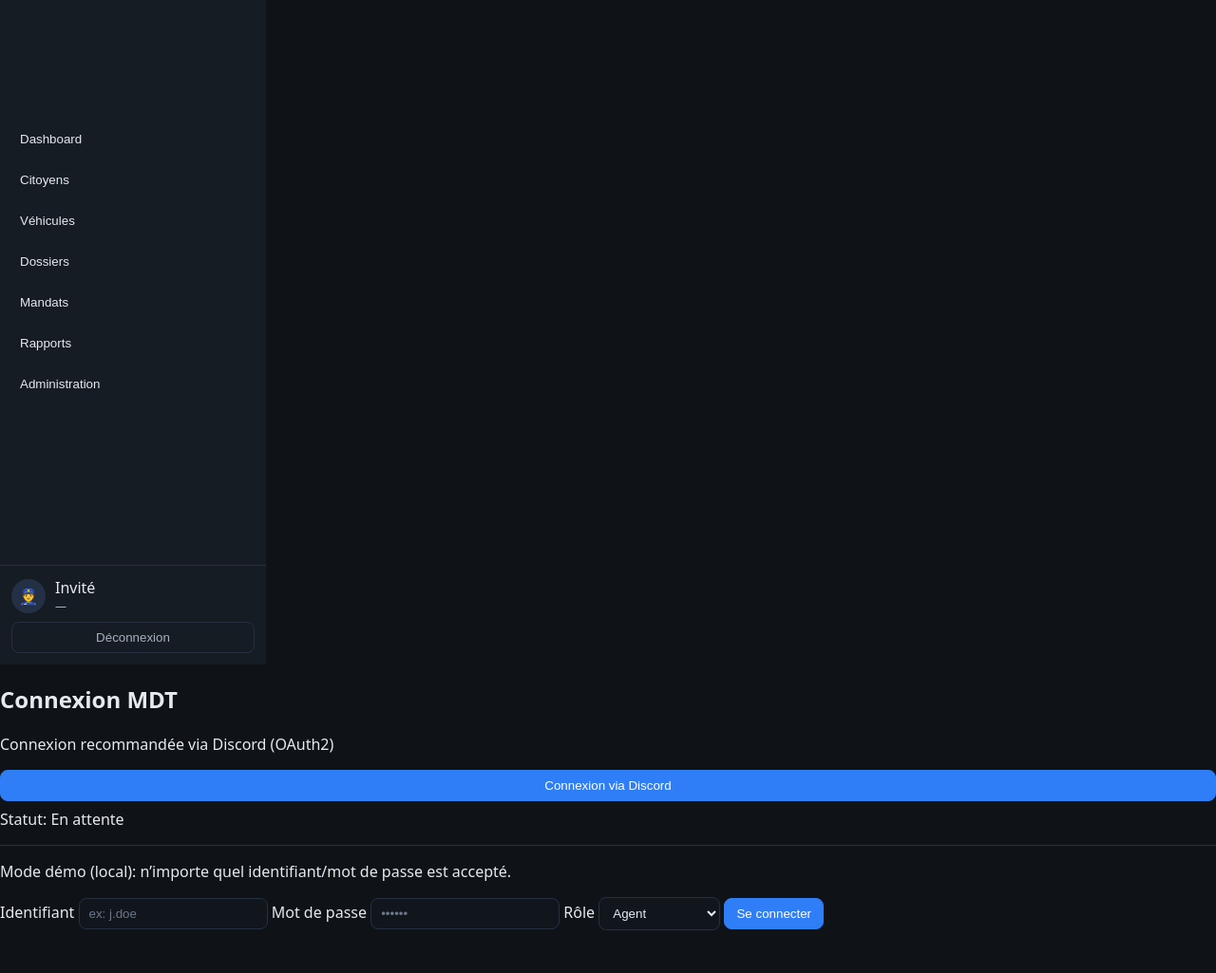
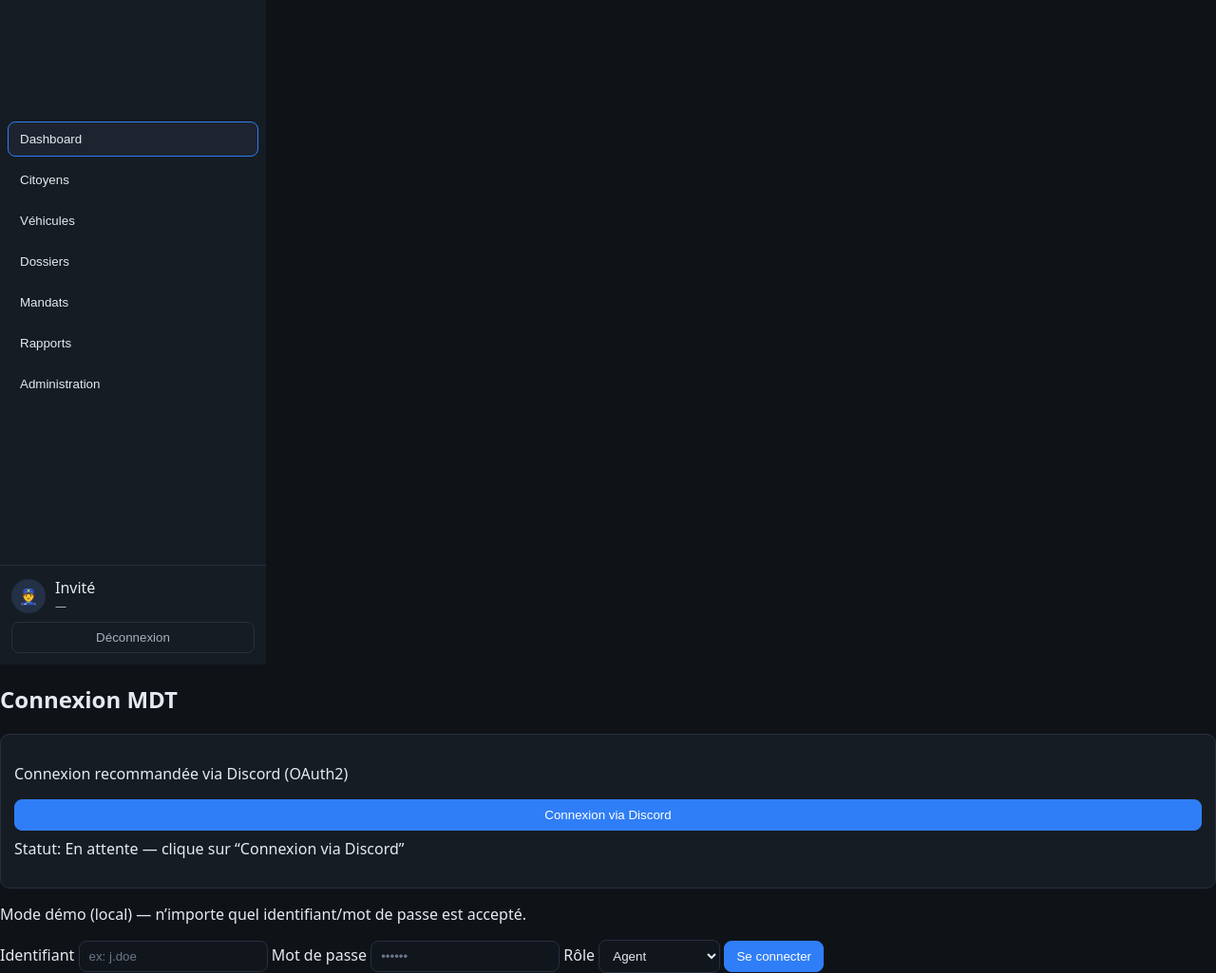
Before and after one commit to KynoxxI/MDT, a plain HTML site: page index.html in a window 1280 px wide. Shown: the part 100-1125 px from the top of the page at 95% size. Before the commit the page ends 1080 px from the top, so only its background shows below. Drawn offline with Linux system fonts and the light colour scheme.

Commit message:
Update connexion par discord index.html
Update connexion par discord index.html

```diff
--- a/index.html
+++ b/index.html
@@ -5,7 +5,7 @@
   <meta name="viewport" content="width=device-width, initial-scale=1.0"/>
   <title>LSPD Mobile Data Terminal</title>
   <link rel="stylesheet" href="styles.css"/>
-  <meta name="color-scheme" content="dark light">
+  <meta name="color-scheme" content="dark">
 </head>
 <body>
   <div id="app">
@@ -16,7 +16,7 @@
         <span class="brand-title">Mobile Data Terminal</span>
       </div>
       <nav class="nav">
-        <button data-route="dashboard" class="nav-item">Dashboard</button>
+        <button data-route="dashboard" class="nav-item active">Dashboard</button>
         <button data-route="citizens" class="nav-item">Citoyens</button>
         <button data-route="vehicles" class="nav-item">Véhicules</button>
         <button data-route="cases" class="nav-item">Dossiers</button>
@@ -26,7 +26,7 @@
       </nav>
       <div class="sidebar-bottom">
         <div class="user-info">
-          <div class="avatar">👮</div>
+          <div class="avatar" id="user-avatar">👮</div>
           <div>
             <div id="user-name">Invité</div>
             <div id="user-role" class="role">—</div>
@@ -73,7 +73,7 @@
     <form id="login-form" class="login-card">
       <h2>Connexion MDT</h2>
 
-      <div class="card" style="padding: 0; border: none; background: transparent;">
+      <div class="card soft">
         <p class="hint">Connexion recommandée via Discord (OAuth2)</p>
         <a id="discord-login-link" href="#" rel="noopener">
           <button type="button" class="primary" style="width: 100%;">Connexion via Discord</button>
@@ -81,9 +81,9 @@
         <p id="discord-status" class="hint" style="margin-top: 8px;">Statut: En attente</p>
       </div>
 
-      <hr style="border: none; border-top: 1px solid #263042; margin: 12px 0;"/>
+      <div class="divider"></div>
 
-      <p class="hint">Mode démo (local): n’importe quel identifiant/mot de passe est accepté.</p>
+      <p class="hint">Mode démo (local) — n’importe quel identifiant/mot de passe est accepté.</p>
       <label>Identifiant
         <input name="username" required placeholder="ex: j.doe"/>
       </label>
@@ -102,31 +102,29 @@
     </form>
   </div>
 
-  <!-- Configuration OAuth Discord côté front (l’appel du token nécessite un backend) -->
+  <!-- Config OAuth Discord côté front (le code échange nécessite un backend) -->
   <script>
-    // Tes identifiants Discord
-    const DISCORD_CLIENT_ID = '1358102682904166490';
+    const DISCORD_CLIENT_ID = '1445998594955022408';
     const REDIRECT_URI = 'https://kynoxxi.github.io/MDT/'; // doit correspondre au Developer Portal
 
-    // Construire l’URL d’autorisation OAuth2
     const oauthAuthorizeURL = new URL('https://discord.com/oauth2/authorize');
     oauthAuthorizeURL.searchParams.set('client_id', DISCORD_CLIENT_ID);
     oauthAuthorizeURL.searchParams.set('redirect_uri', REDIRECT_URI);
     oauthAuthorizeURL.searchParams.set('response_type', 'code');
     oauthAuthorizeURL.searchParams.set('scope', 'identify');
 
-    // Injecter l’URL dans le bouton
     const discordLink = document.getElementById('discord-login-link');
     discordLink.href = oauthAuthorizeURL.toString();
 
-    // Afficher le statut si ?code= présent (Discord a redirigé)
     const params = new URLSearchParams(location.search);
     const code = params.get('code');
     const discordStatus = document.getElementById('discord-status');
-    if (code) {
-      discordStatus.textContent = 'Statut: Code reçu de Discord ✔ — échange de code à implémenter côté serveur';
-      // Note: Ici il faut un backend pour échanger "code" contre "access_token".
-      // Ensuite, le backend renvoie les infos utilisateur (username, id) au frontend.
+    if (discordStatus) {
+      if (code) {
+        discordStatus.textContent = 'Statut: Code reçu de Discord ✔ — échange à implémenter côté serveur';
+      } else {
+        discordStatus.textContent = 'Statut: En attente — clique sur “Connexion via Discord”';
+      }
     }
   </script>
 
```
